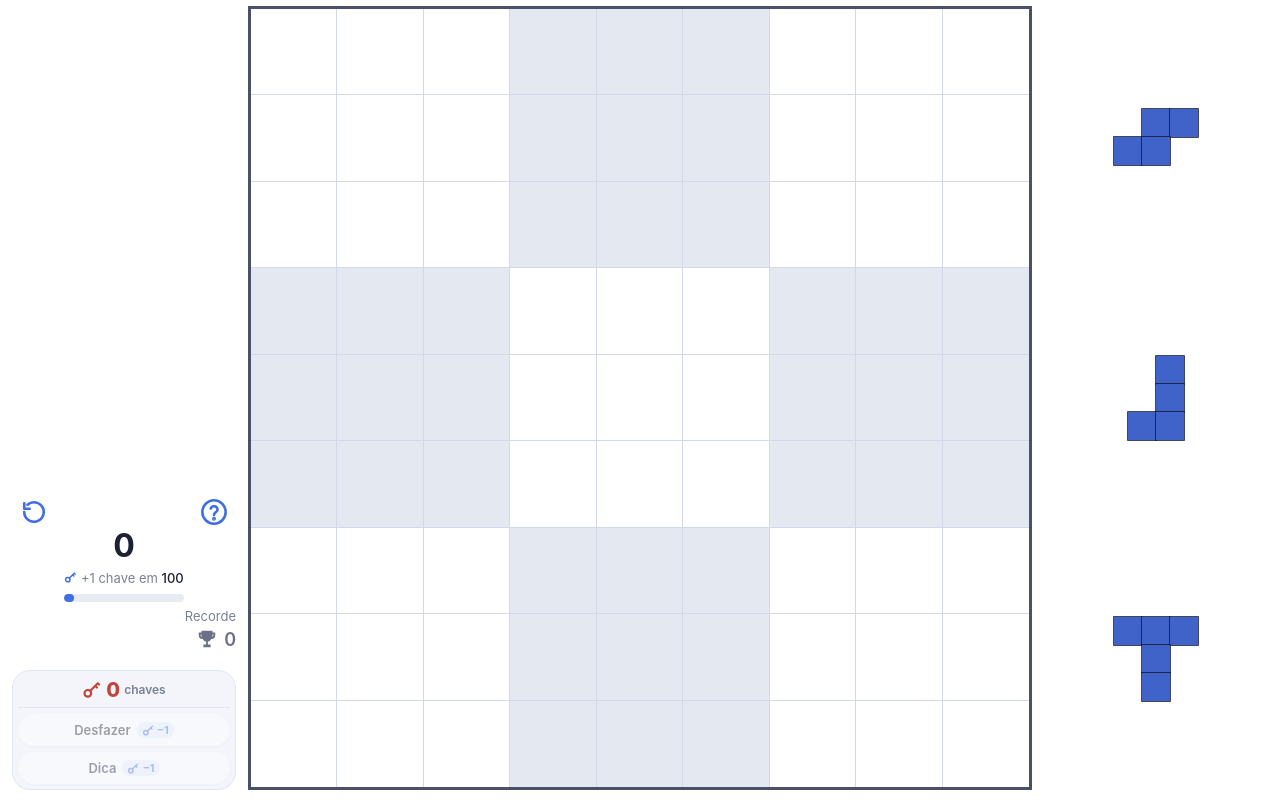
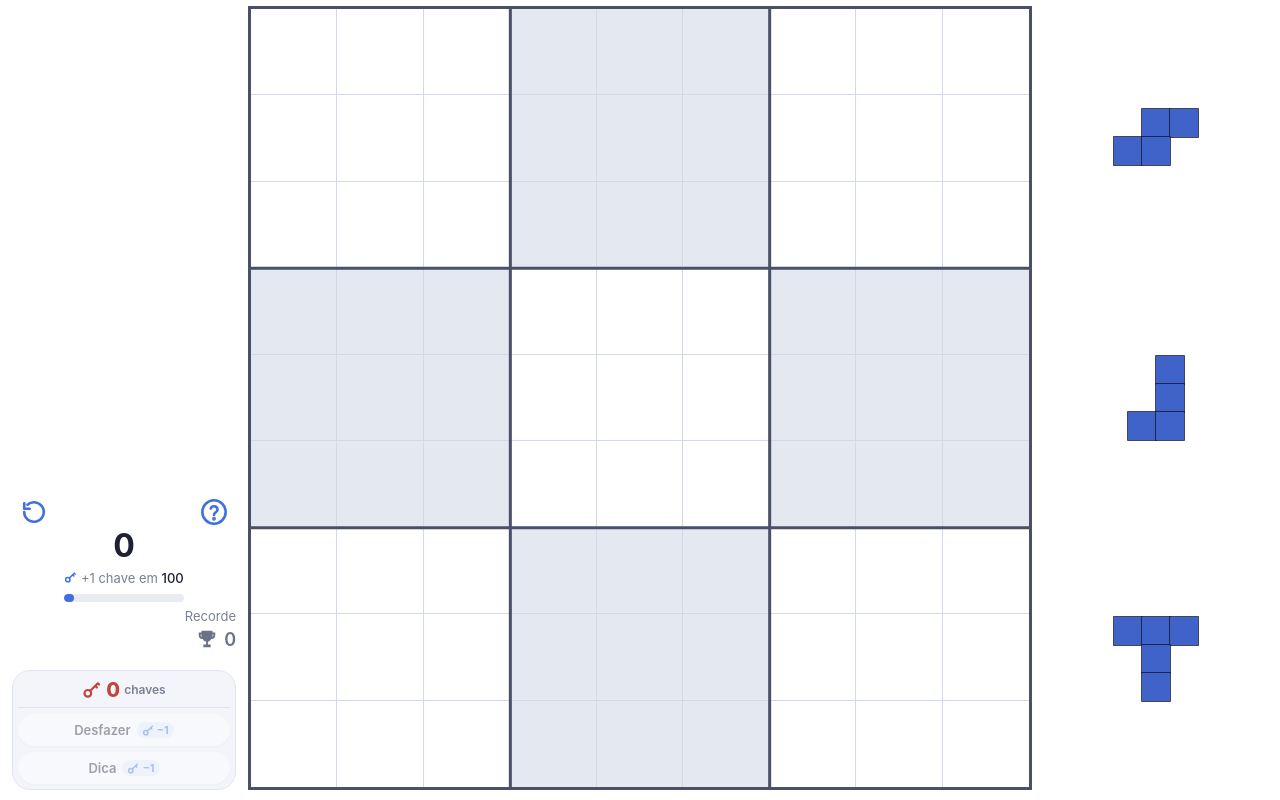
Before and after one commit to itowers/Sudopuzzle, a plain HTML site: page index.html in a window 1280 px wide. Drawn offline with Linux system fonts and the light colour scheme.

Commit message:
Linhas grossas dos quadrados 3×3 sempre visíveis
Co-Authored-By: Claude Opus 5.5 <noreply@anthropic.com>
Claude-Session: https://claude.ai/code/session_01Ls5i1no8R8Aw2VVtxDe187

```diff
--- a/index.html
+++ b/index.html
@@ -259,11 +259,12 @@ for(let r=0;r<N;r++)for(let c=0;c<N;c++){const d=document.createElement('div');d
   if(c===8)d.classList.add('er');if(r===8)d.classList.add('eb');
   boardEl.appendChild(d);cellEls.push(d);}
 function renderLines(){
-  const F=(r,c)=>r>=0&&r<N&&c>=0&&c<N&&board[r][c];let d='',D='';
+  const F=(r,c)=>r>=0&&r<N&&c>=0&&c<N&&board[r][c];let d='';
   for(let r=0;r<N;r++)for(let c=0;c<N;c++){
-    if(c<8&&(F(r,c)||F(r,c+1))){const p=`M${c+1} ${r}V${r+1}`;if(c%3===2)D+=p;else d+=p;}
-    if(r<8&&(F(r,c)||F(r+1,c))){const p=`M${c} ${r+1}H${c+1}`;if(r%3===2)D+=p;else d+=p;}}
-  $('lines').innerHTML=`<svg viewBox="0 0 9 9" preserveAspectRatio="none"><path d="${d}" stroke="#141a33" stroke-opacity=".75" stroke-width="1.2" vector-effect="non-scaling-stroke" fill="none" stroke-linecap="square"/><path d="${D}" stroke="#0b0f22" stroke-width="3.5" vector-effect="non-scaling-stroke" fill="none" stroke-linecap="square"/></svg>`;
+    if(c<8&&c%3!==2&&(F(r,c)||F(r,c+1)))d+=`M${c+1} ${r}V${r+1}`;
+    if(r<8&&r%3!==2&&(F(r,c)||F(r+1,c)))d+=`M${c} ${r+1}H${c+1}`;}
+  const D='M3 0V9M6 0V9M0 3H9M0 6H9';
+  $('lines').innerHTML=`<svg viewBox="0 0 9 9" preserveAspectRatio="none"><path d="${d}" stroke="#141a33" stroke-opacity=".75" stroke-width="1.2" vector-effect="non-scaling-stroke" fill="none" stroke-linecap="square"/><path d="${D}" stroke="#4a5068" stroke-width="3" vector-effect="non-scaling-stroke" fill="none"/></svg>`;
 }
 function renderBoard(){renderLines();for(let r=0;r<N;r++)for(let c=0;c<N;c++){const el=cellEls[r*N+c];
   el.classList.toggle('f',!!board[r][c]);el.classList.remove('g','w');}}
```
